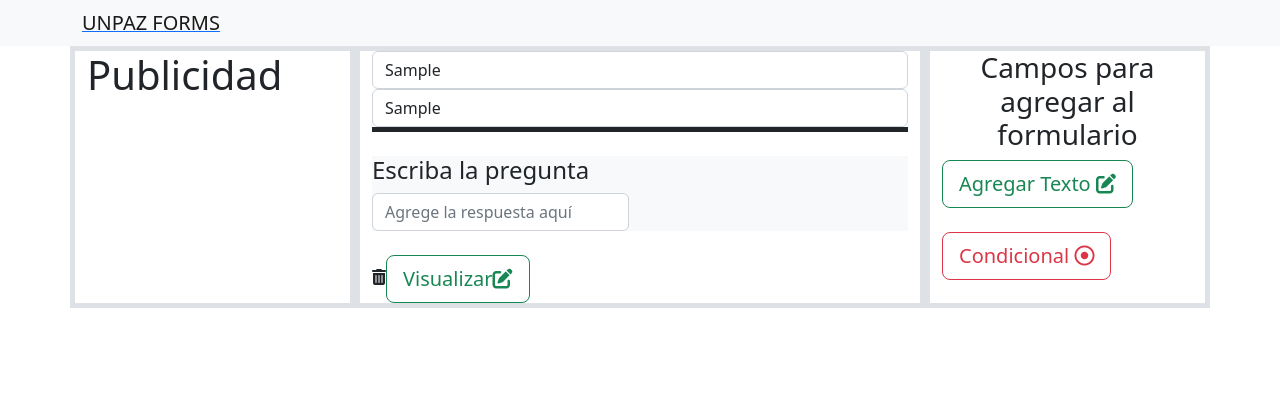
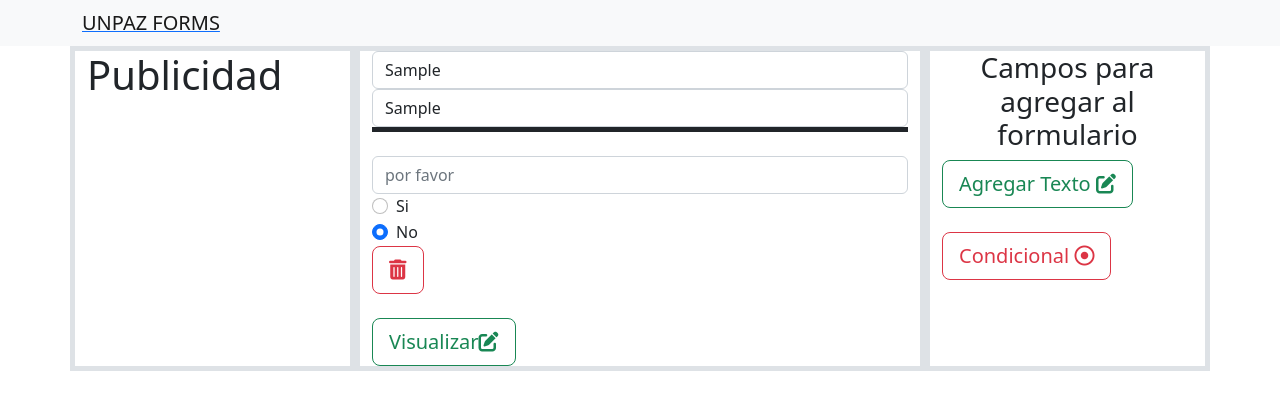
Before and after one commit to josueaquino12/DesarrolloApp-Optativa-II, a React (Create React App) app in the folder client/: page /landingEdicionForms in a window 1280 px wide. Both pictures are taken after typing "Sample", "Sample" into the empty fields and a click on the button "Agregar Texto". Shown: the top 410 px of the page. Built offline with nearby package versions, Linux system fonts and the light colour scheme.

Commit message:
Modificaciones en las landing a revisar

```diff
--- a/client/src/mockups/LandingEdicionForms.js
+++ b/client/src/mockups/LandingEdicionForms.js
@@ -7,15 +7,22 @@ import '../components/AgregarCampoCasilla.js'
 import AgregarCampoOpcion from '../components/AgregarCampoOpcion';
 //import ComboTareas from '../components/ComboTareas';
 import AgregarCampoTexto from '../components/AgregarTexto';
+import LandingFormulario from './LandingFormulario'
 
 class LandingEdicionForms extends Component{
 
   state = {
     radio : [],
     text: [],
-    campos: []
-  }
 
+   /* campos: [
+     {
+
+      "text": [{label: "Escriba la pregunta", value: "Agrege la respuesta aquí"}] ,
+      "radio": [{label: "Escriba la pregunta aqui", true: "Sí", false: "No"}]}] ,*/
+     campos:[],
+
+    }
 
     render() {
 
@@ -47,28 +54,65 @@ class LandingEdicionForms extends Component{
           this.setState( { text :newTareas } )
          }*/
 
+        /* const lista = campos.map(
+          t => (
+              <div key={t}>
+
+                 <div class="col-auto">
+                 <input class="form-control" type="text" placeholder={campos.label} ></input>
+                 <input class="form-control" type="text" placeholder={campos.value} ></input>
+                 </div>
+                 {
+
+                  campos.length  ?
+
+                  <button type="button"  className="btn btn-outline-danger btn-lg" onClick={() => removeFormFields(t)}><i class="fa-solid fa-trash-can"></i></button>
+
+                  : null
+
+                 }
+              </div>
+               )
+          )*/
 
          const handlerField = () => {
-          const newTareas = [...campos]
+         /* const newTareas = [...campos]
           this.setState( { campos :newTareas } )
+
+          let newTareas = [...campos];
+          newTareas[i][e.target.name] = e.target.value;
+          this.setState({ newTareas });*/
 
         }
 
 
+
          const handlerAddField = (event) => {
           const newTareas = [...campos]
-          if (event == "1")
+          if (event === "text")
           {
             newTareas.push({label: "Escriba la pregunta", value: "Agrege la respuesta aquí" })
+
           }
-          else if (event == "2")
+          else if (event === "radio")
           {
             newTareas.push({label: "Escriba la pregunta aqui", true: "Sí", false: "No" })
+
           }
 
             this.setState( { campos :newTareas } )
+
+           // this.setState([...campos, { label: "", value: "" }])
+          return event;
+
          }
 
+
+         const removeFormFields = (i) => {
+          let formValues = [...campos];
+          formValues.splice(i, 1);
+          this.setState({ campos :formValues });
+        }
 
 
       const handlerAddTitle = () => {
@@ -94,11 +138,44 @@ class LandingEdicionForms extends Component{
                 <div class="border-bottom border-dark"></div>
                 <br></br>
 
+          {campos.map((element, index) => (
+           <div className="form-inline" key={index}>
 
-                {handlerAddField ? ( <AgregarCampoTexto lista={campos} handlerText={handlerField}/>) : (<AgregarCampoOpcion lista={campos} handlerRadio={handlerField}/>)}
+                 {
+                  handlerAddField == "text" ? <div class="col-auto">
+                  <input class="form-control" type="text" placeholder="{campos.label}" ></input>
+                  <input class="form-control" type="text" placeholder="{campos.value}" ></input>
+                  </div> :
+                   <div class="col-auto">
+
+
+                   <input class="form-control" type="text" placeholder="por favor"></input>
+                   <div class="form-check">
+                   <input class="form-check-input" type="radio" name="flexRadioDefault" id="flexRadioDefault1" checked onChange={handlerField}></input>
+                   <label class="form-check-label" for="flexRadioDefault1">Si</label>
+                   </div>
+
+                   <div class="form-check">
+                   <input class="form-check-input" type="radio" name="flexRadioDefault" id="flexRadioDefault1" checked onChange={handlerField}></input>
+                   <label class="form-check-label" for="flexRadioDefault1">No</label>
+                   </div>
+
+                   </div>
+
+                 }
+
+
+              {
+                campos.length  ?
+                  <button type="button"  className="btn btn-outline-danger btn-lg" onClick={() => removeFormFields(index)}><i class="fa-solid fa-trash-can"></i></button>
+                : null
+              }
+            </div>
+            ))}
+
 
                 <br></br>
-                <i class="fa-solid fa-trash-can"></i>
+
                 <button type="button" class="btn btn-outline-success btn-lg">Visualizar<i class="fa-solid fa-pen-to-square"></i></button>
               </div>
 
@@ -107,10 +184,10 @@ class LandingEdicionForms extends Component{
               <h3 class="text-center">Campos para agregar al formulario</h3>
 
             {/*<button type="button" onClick={handlerAddText} class="btn btn-outline-success btn-lg">Agregar Texto <i class="fa-solid fa-pen-to-square"></i></button>*/}
-             <button type="button" onClick={() =>handlerAddField(1)}  class="btn btn-outline-success btn-lg">Agregar Texto <i class="fa-solid fa-pen-to-square"></i></button>
+             <button type="button" onClick={() =>handlerAddField("text")}  class="btn btn-outline-success btn-lg">Agregar Texto <i class="fa-solid fa-pen-to-square"></i></button>
              <br></br>
              <br></br>
-             <button type="button" onClick={() =>handlerAddField(2)}  class="btn btn-outline-danger btn-lg">Condicional <i class="fa-regular fa-circle-dot"></i></button>
+             <button type="button" onClick={() =>handlerAddField("radio")}  class="btn btn-outline-danger btn-lg">Condicional <i class="fa-regular fa-circle-dot"></i></button>
 
 
             </div>
--- a/client/src/mockups/LandingFormulario.js
+++ b/client/src/mockups/LandingFormulario.js
@@ -0,0 +1,78 @@
+import React, {Fragment, useState } from "react";
+
+
+import '../App.css';
+  function App() {
+    const [form, setForm] = useState([
+        { label: "", responses:  [{ value: "", isRightResponse: false }]}
+      ]);
+
+    return(
+        <Fragment>
+ <button
+          onClick={() => {
+            const formCopy = [...form];
+            formCopy.push({ label: "", responses: [{ value: "", isRightResponse: false }] });   // Here you add 2 input fields (1 question and 1 response)
+            setForm(formCopy);
+          }}
+        >
+        Add Question
+        </button>
+        {form.map((question, key) => (
+          <div className="..." key={key}>
+            <label>Question {key + 1}</label>
+            <button
+              onClick={() => {
+                const formCopy = [...form];
+                formCopy[key].responses.push({value: "", isRightResponse: false});  // Here you add one input field as a response for the selected question
+                setForm(formCopy);
+              }}
+            >
+            Add response
+            </button>
+            <input
+              type="text"
+              value={question.label}
+              onChange={(e) => {
+                const formCopy = [...form];
+                formCopy[key].label = e.target.value;
+                setForm(formCopy);
+              }}
+            />
+            {question.responses.map((response, index) => (
+              <div key={index}>
+                <label>Response {index + 1}</label>
+                <input
+                  type="text"
+                  value={response.value}
+                  onChange={(e) => {
+                    const formCopy = [...form];
+                    formCopy[key].responses[index].value = e.target.value;
+                    setForm(formCopy);
+                  }}
+                />
+                <label>Right response ?</label>
+                <input
+                  type="checkbox"
+                  defaultChecked={response.isRightResponse}
+                  onChange={(e) => {
+                    const formCopy = [...form];
+                    formCopy[key].responses[index].isRightResponse =
+                      e.target.checked;
+                    setForm(formCopy);
+                      }}
+                    />
+              </div>
+            ))}
+          </div>
+        ))}
+
+
+        </Fragment>
+
+
+
+    )
+    }
+
+    export default App;
```
Also changed, not shown: client/src/components/Opcion.js (+0 -13 lines).
